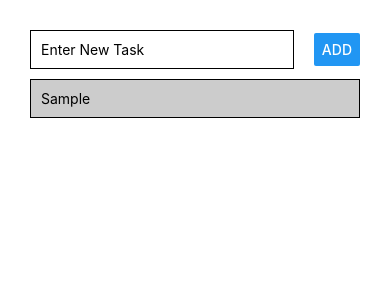
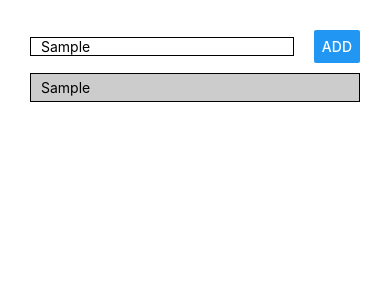
Before and after one commit to ajflowers/rn-todo, a React Native app: screen / in a window 390 px wide. Both pictures are taken after typing "Sample" into the empty fields and a click on the button "ADD". Shown: the top 300 px of the page. Built offline with nearby package versions, Linux system fonts and the light colour scheme.

Commit message:
converted from ScrollView to FlatList

```diff
--- a/App.js
+++ b/App.js
@@ -1,5 +1,5 @@
 import React, { useState } from 'react';
-import { StyleSheet, Text, View, TextInput, Button, ScrollView } from 'react-native';
+import { StyleSheet, Text, View, TextInput, Button, ScrollView, FlatList } from 'react-native';
 
 export default function App() {
   const [newTask, setNewTask] = useState('');
@@ -10,8 +10,8 @@ export default function App() {
   }
 
   const handleSubmit = () => {
-    setTasks([...tasks, {todo: newTask, id: Date.now()}]);
-    setNewTask('');
+    setTasks([...tasks, { task: newTask, key: Date.now() }]);
+    // setNewTask('');
   }
 
   return (
@@ -26,13 +26,15 @@ export default function App() {
         <Button title="ADD" onPress={handleSubmit}/>
 
       </View>
-      <ScrollView>
-        {tasks.map((task) =>
-          <View style={styles.task} key={task.id}>
-            <Text>{task.todo}</Text>
+      <FlatList
+        keyExtractor={(item, index) => item.id}
+        data={tasks}
+        renderItem={itemData => (
+          <View style={styles.task}>
+            <Text>{itemData.item.task}</Text>
           </View>
         )}
-      </ScrollView>
+      />
     </View>
   );
 }
@@ -50,10 +52,11 @@ const styles = StyleSheet.create({
     borderColor: 'black',
     borderWidth: 1,
     width: '80%',
-    padding: 10
+    paddingHorizontal: 10
   },
   task: {
-    padding: 10,
+    paddingHorizontal: 10,
+    paddingVertical: 5,
     marginTop: 10,
     backgroundColor: '#ccc',
     borderColor: 'black',
```
